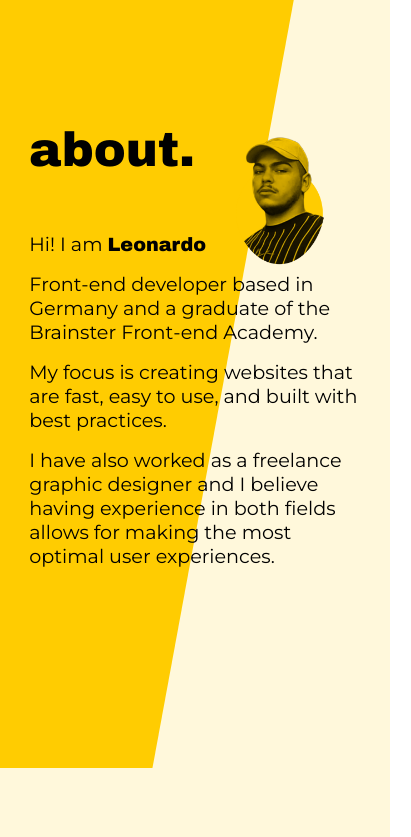
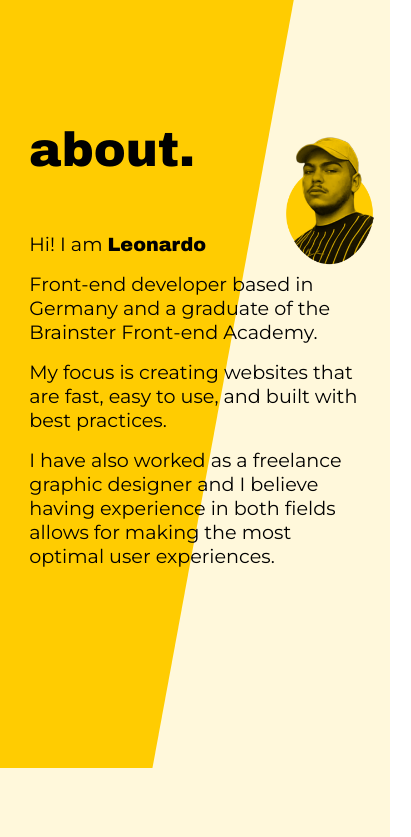
Before and after one commit to markoskyL/markovski.dev, a Next.js app: page / in a window 390 px wide. Shown: the part 920-1757 px from the top of the page, 411 px wide, since content can reach past the window. Built offline with nearby package versions, Linux system fonts and the light colour scheme.

Commit message:
updated about page media queries

```diff
--- a/components/Navigation/NavLargeDevices/NavLargeDevices.tsx
+++ b/components/Navigation/NavLargeDevices/NavLargeDevices.tsx
@@ -3,7 +3,6 @@ import styles from "./NavLargeDevices.module.scss";
 import { Link } from "react-scroll/modules";
 
 const NavLargeDevices = () => {
-  const Nav = useRef<HTMLDivElement>(null);
   const [currentScrollPosition, setCurrentScrollPosition] = useState<number>(
     window.pageYOffset
   );
@@ -24,9 +23,10 @@ const NavLargeDevices = () => {
   return (
     <div
       className={`${styles.NavigationLargeDevices} ${
-        !(newScrollPosition <= oldScrollPosition) && styles.scrollDown
+        newScrollPosition >= oldScrollPosition && newScrollPosition > 55
+          ? styles.scrollDown
+          : ""
       }`}
-      ref={Nav}
     >
       <Link
         to="home"
--- a/components/_AboutPage/AboutPage.module.scss
+++ b/components/_AboutPage/AboutPage.module.scss
@@ -47,7 +47,7 @@
         p {
           font-family: "Montserrat";
           font-size: 1.5rem;
-          @media screen and (max-width: $tablet-XS) {
+          @media screen and (max-width: $phone-L) {
             font-size: 1.2rem;
           }
           .name {
@@ -57,31 +57,25 @@
       }
       .imageWrapper {
         width: 650px;
-        @media screen and (min-width: $tablet-XL) and (max-width: $laptop-S) {
-          width: 650px;
-        }
+
         @media screen and (max-width: $tablet-XL) {
           position: absolute;
+          width: 200px;
+          top: -35px;
+          right: 0;
         }
-        @media screen and (max-width: $tablet-XS) {
-          max-width: 150px;
+        @media screen and (min-width: $phone-M) and (max-width: $tablet-XS) {
+          right: -50px;
+        }
+        @media screen and (max-width: $phone-L) {
+          top: 0;
+          width: 150px;
+        }
+        @media screen and (max-width: $phone-S) {
+          right: -20px;
         }
         @media screen and (max-width: $phone-XS) {
-          top: -25px;
-          right: 0px;
-        }
-        @media screen and (min-width: $phone-XS) and (max-width: $phone-L) {
-          top: 0px;
-          right: 0px;
-        }
-        @media screen and (min-width: $phone-L) and (max-width: $tablet-XS) {
-          top: 0px;
-          right: 70px;
-        }
-        @media screen and (min-width: $tablet-XS) and (max-width: $tablet-XL) {
-          top: -25px;
-          right: 100px;
-          max-width: 200px;
+          position: static;
         }
       }
     }
--- a/components/_AboutPage/AboutPage.tsx
+++ b/components/_AboutPage/AboutPage.tsx
@@ -31,6 +31,7 @@ const AboutPage = () => {
           </div>
           <div className={styles.imageWrapper}>
             <Image
+              priority
               src={"/images/Vector.png"}
               height={"100%"}
               width={"100%"}
--- a/components/_ProjectsPage/ProjectCard/ProjectCard.module.scss
+++ b/components/_ProjectsPage/ProjectCard/ProjectCard.module.scss
@@ -13,9 +13,6 @@
       flex-direction: row-reverse;
     }
   }
-  // @media screen and (max-width: $laptop-S) {
-  //   margin-right: 0rem;
-  // }
   .imgWrapper {
     width: 50vw;
     //Fixes explicit width & height error of next Image
--- a/components/_ProjectsPage/ProjectsPage.module.scss
+++ b/components/_ProjectsPage/ProjectsPage.module.scss
@@ -29,9 +29,5 @@
         margin-bottom: 4rem;
       }
     }
-    margin: 0 auto;
-
-    .projectsCardsContainer {
-    }
   }
 }
--- a/styles/globals.css
+++ b/styles/globals.css
@@ -23,7 +23,7 @@ h1 {
 
 @font-face {
   font-family: "Arial Black";
-  src: url("../assets/fonts/ariblk.ttf");
+  src: url("../assets/fonts/ariblk.ttf") format("truetype");
   font-weight: 900;
   font-style: normal;
 }
```
Also changed, not shown: components/legoBg.jpeg (deleted), components/legoBg.jpg (deleted).
